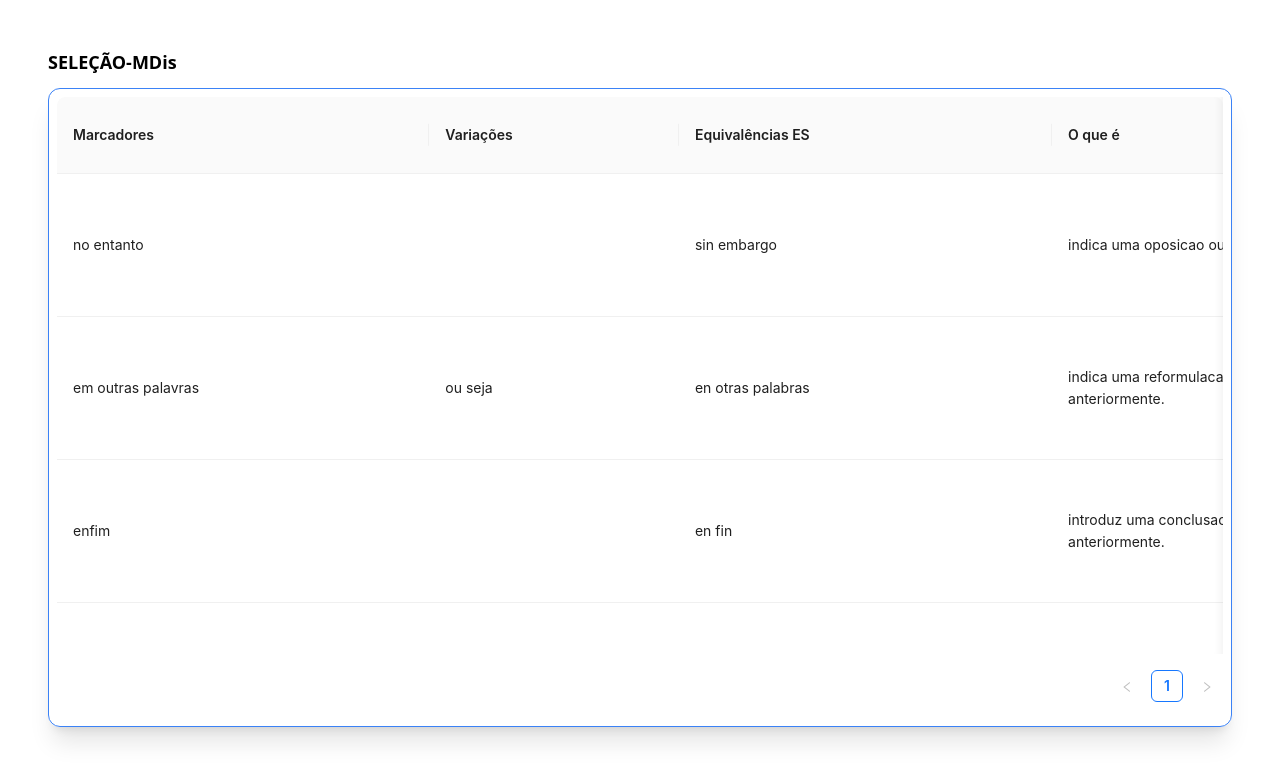
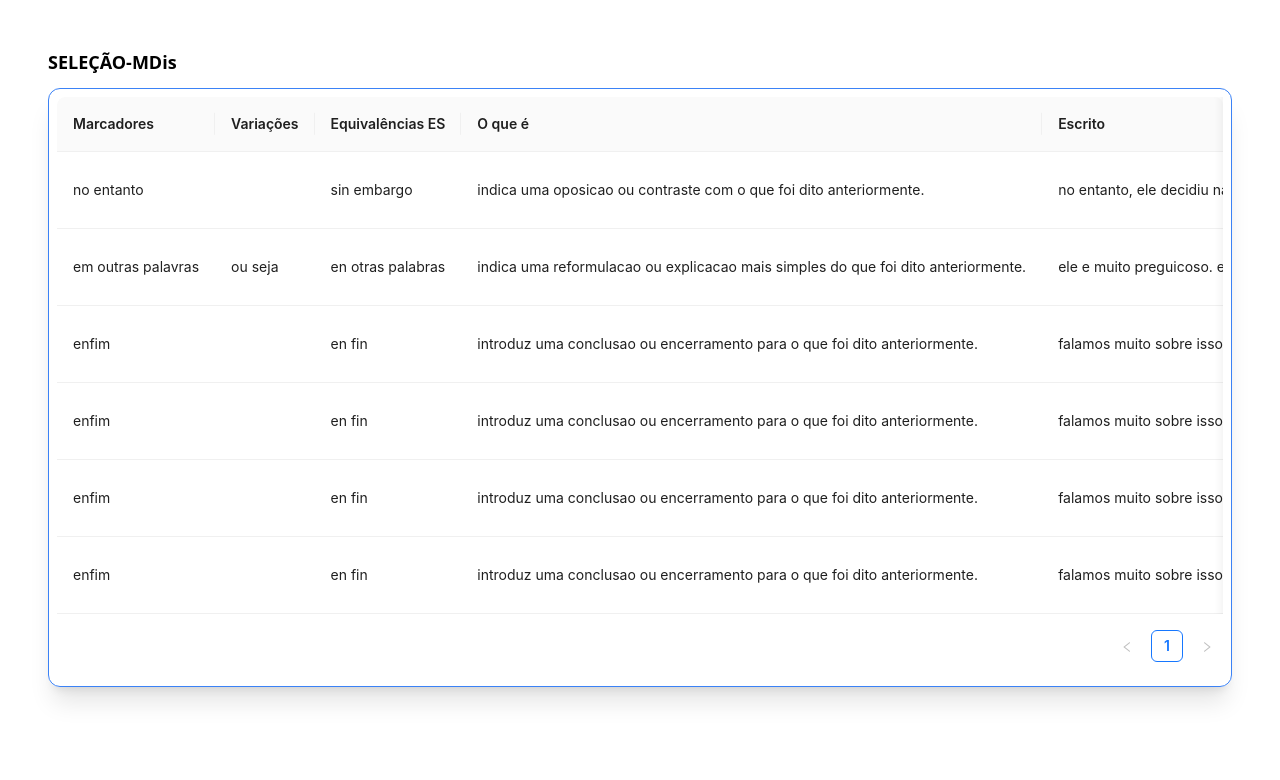
Before and after one commit to mateusdata/mdis, a React (Create React App) app: page /sobre in a window 1280 px wide. Shown: the top 780 px of the page. Built offline with nearby package versions, Linux system fonts and the light colour scheme.

Commit message:
updade question

```diff
--- a/src/pages/DiscourseMarkersTable.tsx
+++ b/src/pages/DiscourseMarkersTable.tsx
@@ -19,43 +19,44 @@ const columns: ColumnsType<DataType> = [
         title: 'Marcadores',
         dataIndex: 'marcadores',
         key: 'marcadores',
-        width: '15%',
+        width: 'auto',
     },
     {
         title: 'Variações',
         dataIndex: 'variacoes',
         key: 'variacoes',
-        width: '10%',
+        width: 'auto',
     },
     {
         title: 'Equivalências ES',
         dataIndex: 'equivalencias_es',
         key: 'equivalencias_es',
-        width: '15%',
+        width: 'auto',
     },
     {
         title: 'O que é',
         dataIndex: 'o_que_e',
         key: 'o_que_e',
-        width: '20%',
+        width: 'auto',
     },
     {
         title: 'Escrito',
         dataIndex: 'escrito',
         key: 'escrito',
-        width: '20%',
+        width: 'auto',
+
     },
     {
         title: 'Comentário',
         dataIndex: 'comentario',
         key: 'comentario',
-        width: '10%',
+        width: 'auto',
     },
     {
         title: 'Oral',
         dataIndex: 'oral',
         key: 'oral',
-        width: '15%',
+        width: 'auto',
         render: (oral: { descricao: string; descricaoVideo: string }) => (
             <div>
                 <p>{oral.descricao}</p>
@@ -69,7 +70,7 @@ const columns: ColumnsType<DataType> = [
         title: 'Comentário Video',
         dataIndex: 'comentariovideo',
         key: 'comentariovideo',
-        width: '15%',
+        width: 'auto',
     },
 ];
 
--- a/src/pages/Home.tsx
+++ b/src/pages/Home.tsx
@@ -50,6 +50,11 @@ export default function Home() {
                                     <svg className="flex-shrink-0 size-4" xmlns="http://www.w3.org/2000/svg" width="24" height="24" viewBox="0 0 24 24" fill="none" stroke="currentColor" stroke-width="2" stroke-linecap="round" stroke-linejoin="round"><path d="m9 18 6-6-6-6" /></svg>
                                 </Link>
 
+                                <Link to={"/sobre"} className="py-3 px-4 inline-flex flex-col items-center gap-x-2 text-sm font-semibold rounded-lg border border-transparent bg-cyan-600 text-white hover:bg-cyan-700 disabled:opacity-50 disabled:pointer-events-none" >
+                                   Sobre
+                                    <svg className="flex-shrink-0 size-4" xmlns="http://www.w3.org/2000/svg" width="24" height="24" viewBox="0 0 24 24" fill="none" stroke="currentColor" stroke-width="2" stroke-linecap="round" stroke-linejoin="round"><path d="m9 18 6-6-6-6" /></svg>
+                                </Link>
+
                             </div>
 
                         </div>
```
